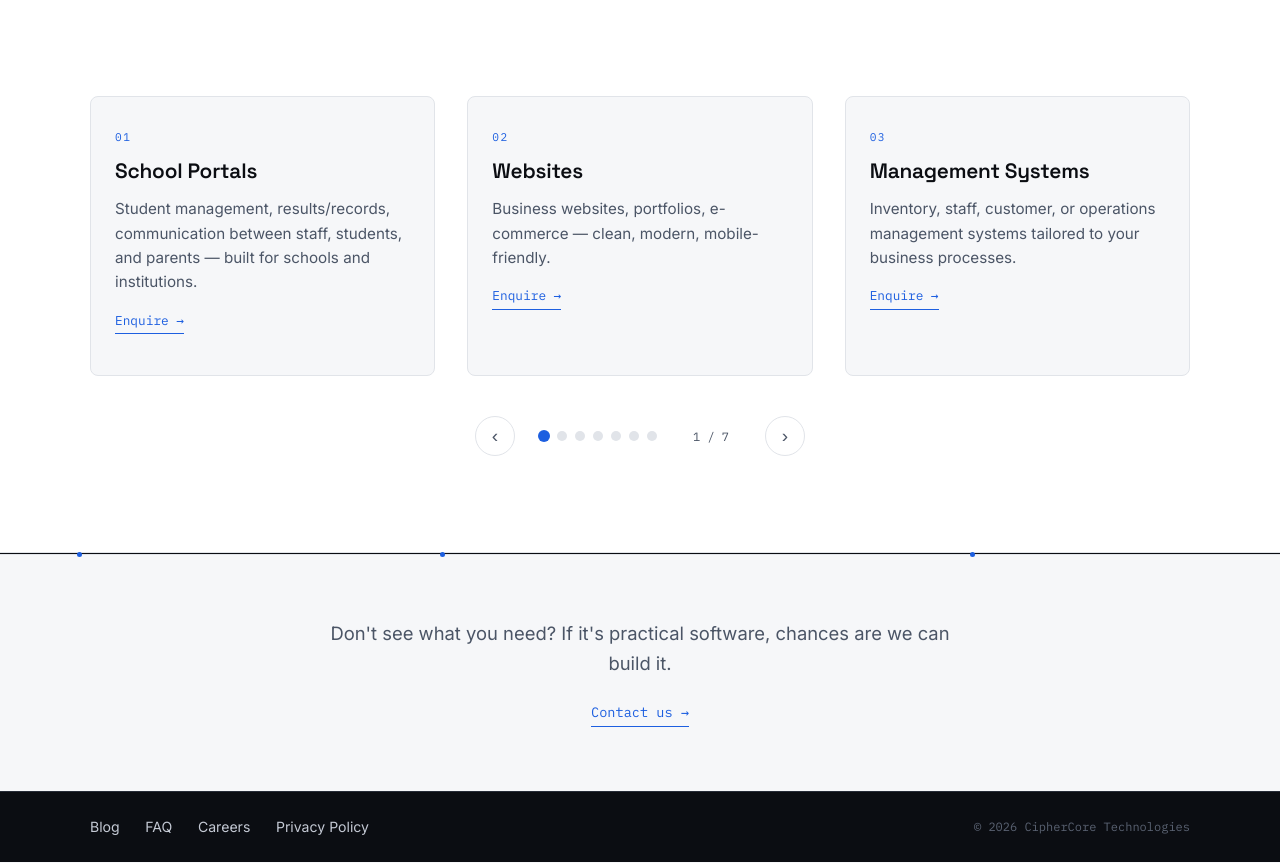
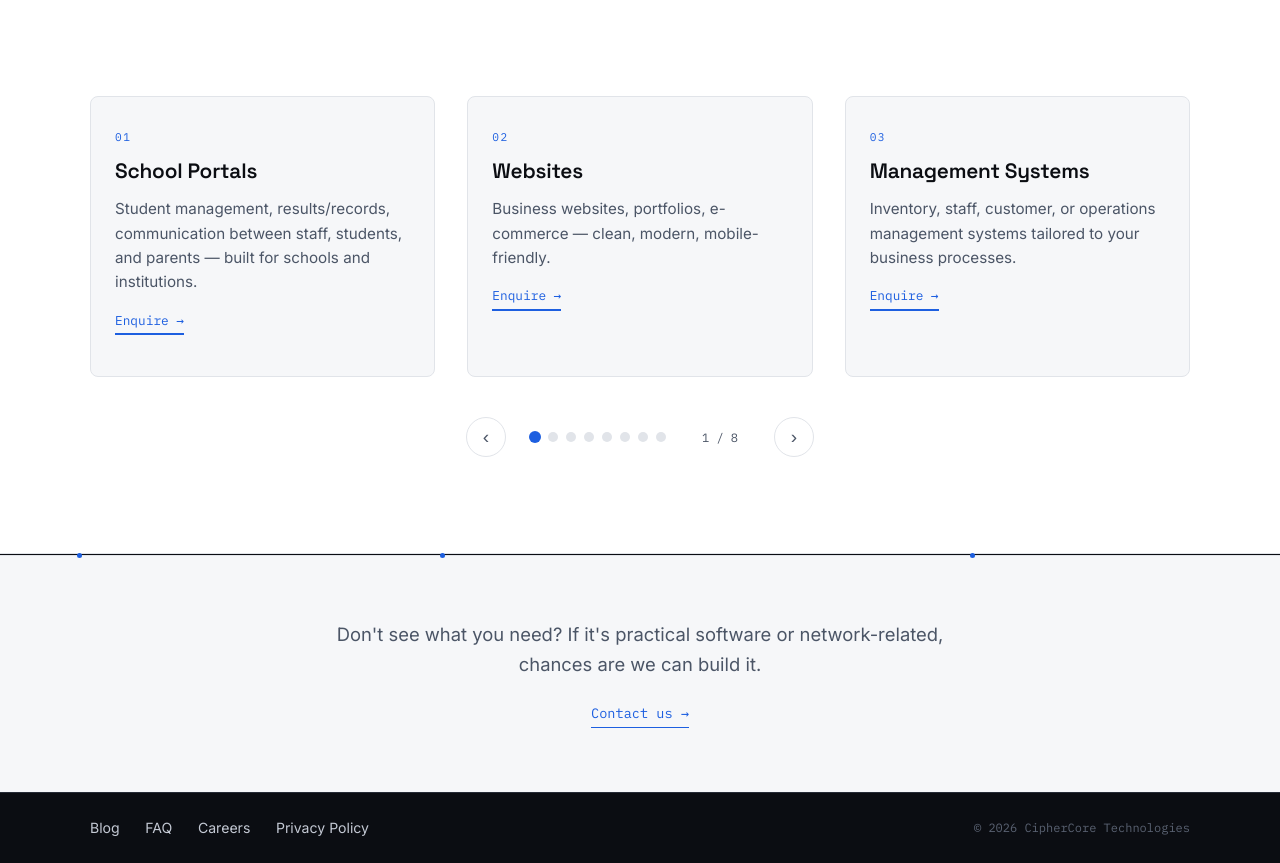
Before and after one commit to CipherCore-Technologies/Website, a Flask app: page /products.html in a window 1280 px wide. Shown: the part 332-1195 px from the top of the page. Run offline with Flask 3, Linux system fonts and the light colour scheme.

Commit message:
new commit

```diff
--- a/templates/products.html
+++ b/templates/products.html
@@ -331,7 +331,7 @@
 
         .carousel-track {
             display: flex;
-            transition: transform 0.6s cubic-bezier(0.25, 0.46, 0.45, 0.94);
+            transition: transform 0.5s cubic-bezier(0.25, 0.46, 0.45, 0.94);
             gap: 2rem;
             padding: 2rem 0;
         }
@@ -346,12 +346,13 @@
             border: 1px solid var(--line);
             border-radius: 8px;
             padding: 2rem 1.5rem;
-            transition: border-color 0.3s ease, box-shadow 0.3s ease;
+            transition: border-color 0.3s ease, box-shadow 0.3s ease, transform 0.3s ease;
         }
 
         .product-card:hover {
             border-color: var(--blue);
             box-shadow: 0 4px 20px rgba(29, 95, 224, 0.08);
+            transform: translateY(-2px);
         }
 
         .product-card .product-number {
@@ -385,14 +386,15 @@
             font-size: 0.8rem;
             color: var(--blue);
             text-decoration: none;
-            border-bottom: 1px solid var(--blue);
+            border-bottom: 2px solid var(--blue);
             padding-bottom: 2px;
-            transition: color 0.2s ease, border-color 0.2s ease;
+            transition: color 0.2s ease, border-color 0.2s ease, transform 0.2s ease;
         }
 
         .product-card .enquire-link:hover {
             color: var(--ink);
             border-color: var(--ink);
+            transform: translateX(4px);
         }
 
         /* Carousel Controls */
@@ -711,6 +713,13 @@
                             <p>Beneficiary tracking, donor records, reporting, and compliance tools.</p>
                             <a href="contact.html" class="enquire-link">Enquire →</a>
                         </div>
+                        <!-- Product 8 -->
+                        <div class="product-card">
+                            <span class="product-number">08</span>
+                            <h3>Network Solutions</h3>
+                            <p>Professional network installation, configuration, troubleshooting, and maintenance to keep your business connected and secure.</p>
+                            <a href="contact.html" class="enquire-link">Enquire →</a>
+                        </div>
                     </div>
                 </div>
 
@@ -718,7 +727,7 @@
                 <div class="carousel-controls">
                     <button class="carousel-btn" id="prevBtn" aria-label="Previous">‹</button>
                     <div class="carousel-dots" id="carouselDots"></div>
-                    <span class="carousel-status" id="carouselStatus">1 / 7</span>
+                    <span class="carousel-status" id="carouselStatus">1 / 8</span>
                     <button class="carousel-btn" id="nextBtn" aria-label="Next">›</button>
                 </div>
             </div>
@@ -729,7 +738,7 @@
         <!-- Closing Note -->
         <section class="closing-note">
             <div class="section-inner">
-                <p>Don't see what you need? If it's practical software, chances are we can build it.</p>
+                <p>Don't see what you need? If it's practical software or network-related, chances are we can build it.</p>
                 <a href="contact.html" class="cta-link">Contact us →</a>
             </div>
         </section>
@@ -917,7 +926,7 @@
         });
         carouselWrapper.addEventListener('mouseleave', () => {
             isPaused = false;
-            track.style.transition = 'transform 0.6s cubic-bezier(0.25, 0.46, 0.45, 0.94)';
+            track.style.transition = 'transform 0.5s cubic-bezier(0.25, 0.46, 0.45, 0.94)';
         });
 
         // Event listeners for controls
```
